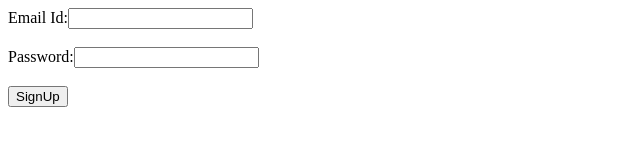
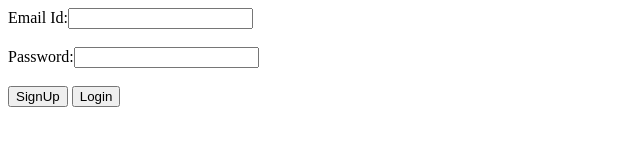
Before and after one commit to sanjayy-k/Users-Backend, a plain HTML site: page frontend/index.html in a window 1280 px wide. Shown: the whole page, without its empty margins (0-640 px from the left). Drawn offline with Linux system fonts and the light colour scheme; no server answers.

Commit message:
first commit

```diff
--- a/frontend/signup1.html
+++ b/frontend/index.html
@@ -13,7 +13,7 @@
         alert("SIGN UP FIRST") //steps is displayed
     </script>
     <button type="button" id="c" onclick="add()">SignUp</button>
-     <!-- <a href="login1.html"><button type="button" id="d">Login</button></a>  -->
+      <a href="login1.html"><button type="button" id="d">Login</button></a>
 
    <script>
 
```
